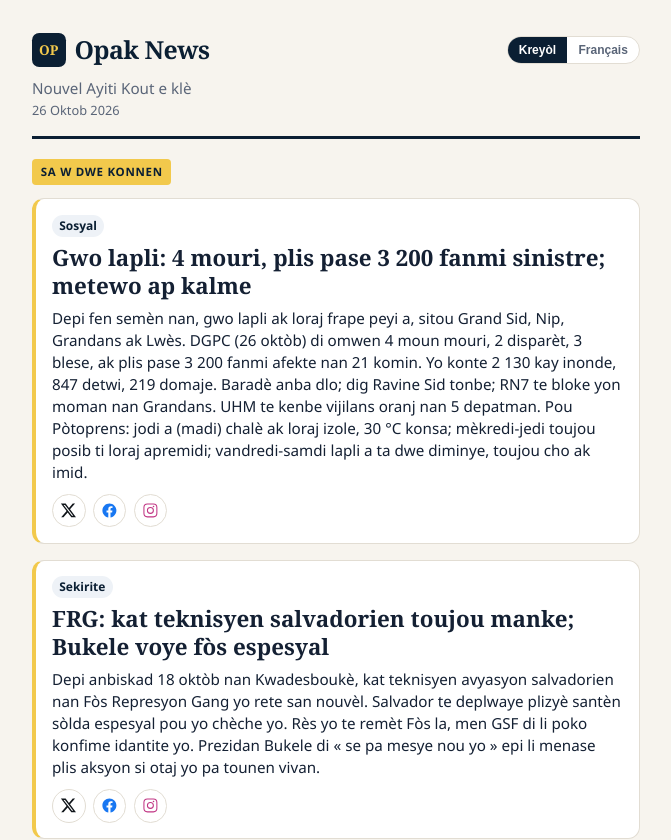
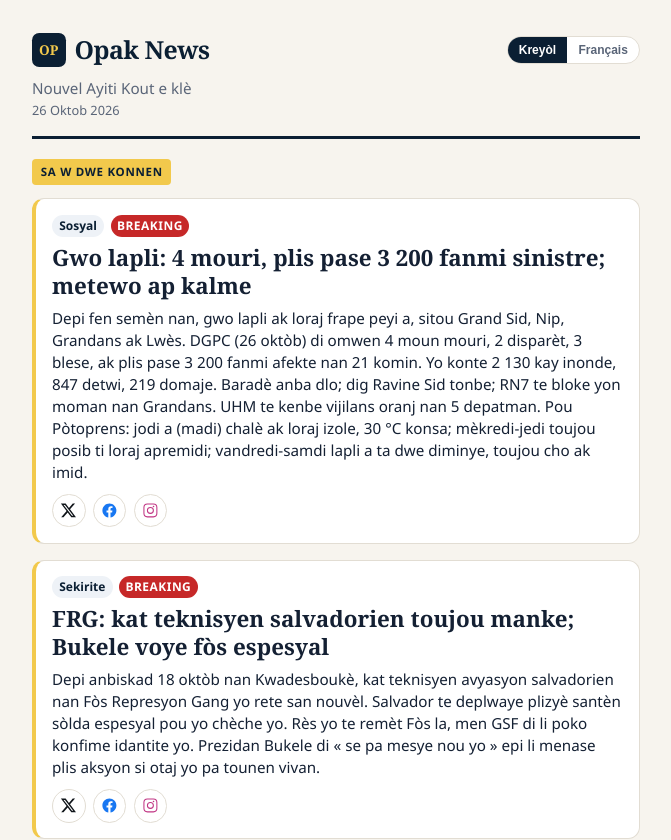
Before and after one commit to haitialways-pixel/opak-news, a React (Vite) app: page / in a window 1280 px wide. Shown: the top 840 px of the page, without its empty margins (304-975 px from the left). Built offline with nearby package versions, Linux system fonts and the light colour scheme; no server answers.

Commit message:
feat: BREAKING badge on top two Need-to-Know stories

```diff
--- a/src/components/StoryCard.tsx
+++ b/src/components/StoryCard.tsx
@@ -16,6 +16,9 @@ export function StoryCard({ story, variant = "hit" }: Props) {
     <article className={`story-card story-card--${variant}`}>
       <div className="story-meta">
         <span className="topic-chip">{topicLabel(story.topic, lang)}</span>
+        {story.isBreaking && (
+          <span className="badge badge-breaking">{ui.breakingBadge}</span>
+        )}
         {story.isSample && <span className="badge">{ui.sampleBadge}</span>}
         {story.isManual && <span className="badge badge-manual">{ui.manualBadge}</span>}
       </div>
--- a/src/context/LanguageContext.tsx
+++ b/src/context/LanguageContext.tsx
@@ -22,6 +22,7 @@ interface LanguageContextValue {
     sources: string;
     sampleBadge: string;
     manualBadge: string;
+    breakingBadge: string;
     backToFeed: string;
     adLabel: string;
     today: string;
@@ -46,6 +47,7 @@ const UI = {
     sources: "Sous",
     sampleBadge: "Egzanp",
     manualBadge: "Editè",
+    breakingBadge: "BREAKING",
     backToFeed: "Tounen nan nouvèl yo",
     adLabel: "Piblisite",
     today: "Jodi a",
@@ -65,6 +67,7 @@ const UI = {
     sources: "Sources",
     sampleBadge: "Exemple",
     manualBadge: "Éditeur",
+    breakingBadge: "BREAKING",
     backToFeed: "Retour au fil",
     adLabel: "Publicité",
     today: "Aujourd’hui",
--- a/src/data/stories.ts
+++ b/src/data/stories.ts
@@ -11,6 +11,7 @@ export const STORIES: Story[] = [
     tier: "need-to-know",
     topic: "society",
     publishedAt: "2026-10-27",
+    isBreaking: true,
     headline: {
       ht: "Gwo lapli: 4 mouri, plis pase 3 200 fanmi sinistre; metewo ap kalme",
       fr: "Fortes pluies : 4 morts, plus de 3 200 familles sinistrées ; la météo s’apaise",
@@ -32,6 +33,7 @@ export const STORIES: Story[] = [
     tier: "need-to-know",
     topic: "security",
     publishedAt: "2026-10-27",
+    isBreaking: true,
     headline: {
       ht: "FRG: kat teknisyen salvadorien toujou manke; Bukele voye fòs espesyal",
       fr: "FRG : quatre techniciens salvadoriens toujours manquants ; Bukele envoie des forces spéciales",
--- a/src/index.css
+++ b/src/index.css
@@ -227,6 +227,13 @@ a:hover {
   font-weight: 700;
   padding: 0.15rem 0.4rem;
   border-radius: 999px;
+}
+
+.badge-breaking {
+  background: #c62828;
+  color: #fff;
+  letter-spacing: 0.04em;
+  font-weight: 700;
 }
 
 .badge-manual {
--- a/src/pages/StoryPage.tsx
+++ b/src/pages/StoryPage.tsx
@@ -47,6 +47,9 @@ export function StoryPage() {
       <main className="story-detail">
         <div className="story-meta">
           <span className="topic-chip">{topicLabel(story.topic, lang)}</span>
+          {story.isBreaking && (
+            <span className="badge badge-breaking">{ui.breakingBadge}</span>
+          )}
           {story.isSample && <span className="badge">{ui.sampleBadge}</span>}
           {story.isManual && (
             <span className="badge badge-manual">{ui.manualBadge}</span>
--- a/src/types.ts
+++ b/src/types.ts
@@ -30,6 +30,8 @@ export interface Story {
   isManual?: boolean;
   /** Sample / placeholder content flag. */
   isSample?: boolean;
+  /** Breaking news badge (label always BREAKING). */
+  isBreaking?: boolean;
 }
 
 export interface TopicMeta {
```
